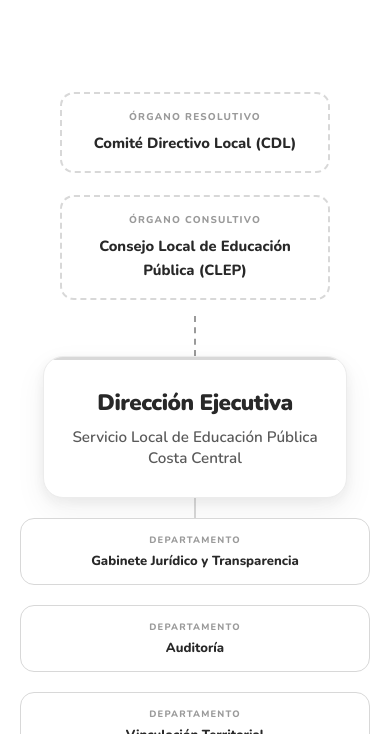
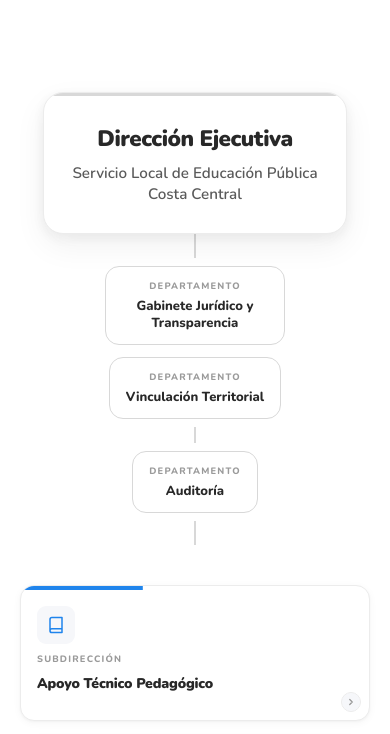
Before and after one commit to tomgc/organigrama, a plain HTML site: page index.html in a window 390 px wide. Shown: the part 110-844 px from the top of the page. Drawn offline with nearby package versions, Linux system fonts and the light colour scheme.

Commit message:
Update styles and structure for organizational chart
Refactor organizational chart styles and structure.

```diff
--- a/index.html
+++ b/index.html
@@ -88,57 +88,16 @@
             align-items: center;
         }
 
-        /* ── CONNECTORS ── */
+        /* ── VERTICAL CONNECTORS ── */
         .connector-v {
             width: 2px;
             height: 40px;
             background: var(--border-strong);
             flex-shrink: 0;
         }
-        .connector-v.dashed {
-            background: transparent;
-            border-left: 2.5px dashed var(--text-muted);
-            width: 0;
-        }
-        .connector-v.short { height: 20px; }
+        .connector-v.short { height: 24px; }
 
-        /* ── ADVISORY (CDL / CLEP) ── */
-        .level-advisory {
-            display: flex;
-            justify-content: center;
-            align-items: stretch;
-            gap: 22px;
-            margin-bottom: 16px;
-            flex-wrap: wrap;
-        }
-        .advisory-card {
-            background: var(--surface);
-            border: 2px dashed var(--border-strong);
-            border-radius: var(--radius-md);
-            padding: 16px 24px;
-            width: 270px;
-            text-align: center;
-            transition: .3s;
-            display: flex;
-            flex-direction: column;
-            justify-content: center;
-        }
-        .advisory-card:hover { border-color: var(--brand-blue); transform: translateY(-2px); }
-        .advisory-card .role-tag {
-            font-size: .62rem;
-            text-transform: uppercase;
-            letter-spacing: 1.2px;
-            color: var(--text-muted);
-            font-weight: 800;
-            margin-bottom: 6px;
-        }
-        .advisory-card .role-name {
-            font-size: .92rem;
-            font-weight: 800;
-            color: var(--text-primary);
-        }
-
-        /* ── DIRECTOR ── */
+        /* ── DIRECTOR CARD ── */
         .director-card {
             position: relative;
             background: var(--surface);
@@ -173,60 +132,102 @@
             line-height: 1.4;
         }
 
-        /* ── FOUR DIRECT BRANCHES ── */
-        .level-direct {
-            display: grid;
-            grid-template-columns: 150px 150px 150px 1fr;
+        /* ── MIDDLE SECTION: trunk + 3 lateral departments ── */
+        /*
+         *  [Gabinete]  ──┐
+         *                │  ← center-trunk (vertical line)
+         *  [Vinculación] ─┘
+         *                    ├── [Auditoría]
+         */
+        .middle-section {
+            display: flex;
+            width: 100%;
+            max-width: 860px;
+            align-items: stretch;
+        }
+
+        /* The central vertical line */
+        .center-trunk {
+            width: 2px;
+            background: var(--border-strong);
+            flex-shrink: 0;
+        }
+
+        /* Left side: Gabinete + Vinculación */
+        .left-branch {
+            flex: 1;
+            display: flex;
+            flex-direction: column;
+            justify-content: space-evenly;
             gap: 20px;
-            width: 100%;
+            padding: 24px 0;
+        }
+
+        /* Right side: Auditoría */
+        .right-branch {
+            flex: 1;
+            display: flex;
+            flex-direction: column;
+            justify-content: center;
+            padding: 24px 0;
+        }
+
+        /* Wrapper for each dep card, draws the horizontal arm to the trunk */
+        .left-branch .dep-item {
             position: relative;
-            padding-top: 40px;
-            align-items: start;
+            display: flex;
+            justify-content: flex-end;
+            padding-right: 36px; /* space for horizontal arm */
         }
-        .level-direct::before {
+        .left-branch .dep-item::after {
             content: "";
             position: absolute;
-            top: 0; left: 0; right: 0;
-            height: 2px;
+            right: 0; top: 50%;
+            width: 36px; height: 2px;
             background: var(--border-strong);
+            transform: translateY(-50%);
         }
 
-        .direct-item {
+        .right-branch .dep-item {
             position: relative;
             display: flex;
-            flex-direction: column;
-            align-items: center;
+            justify-content: flex-start;
+            padding-left: 36px;
         }
-        .direct-item::before {
+        .right-branch .dep-item::before {
             content: "";
             position: absolute;
-            top: -40px; left: 50%;
-            width: 2px; height: 40px;
+            left: 0; top: 50%;
+            width: 36px; height: 2px;
             background: var(--border-strong);
-            transform: translateX(-50%);
+            transform: translateY(-50%);
         }
-        .direct-item.subdir-item { align-items: stretch; }
 
-        /* ── DEP CARDS (Gabinete, Auditoría, Vinculación) ── */
+        /* Department card */
         .dep-card {
             background: var(--surface);
             border: 1px solid var(--border-strong);
             border-radius: var(--radius-md);
-            padding: 14px 12px;
+            padding: 12px 16px;
             text-align: center;
+            max-width: 210px;
             transition: .3s;
-            width: 100%;
         }
-        .dep-card:hover { transform: translateY(-2px); box-shadow: var(--shadow-sm); border-color: var(--brand-dark); }
-        .dep-card .dep-tag {
+        .dep-card:hover {
+            border-color: var(--brand-dark);
+            box-shadow: var(--shadow-sm);
+        }
+        .left-branch .dep-card:hover  { transform: translateX(-2px); }
+        .right-branch .dep-card:hover { transform: translateX(2px); }
+        .dep-tag {
             font-size: .58rem;
             text-transform: uppercase;
             letter-spacing: 1.2px;
             color: var(--text-muted);
             font-weight: 800;
-            margin-bottom: 5px;
+            margin-bottom: 4px;
         }
-        .dep-card .dep-name {
+        .dep-name {
             font-size: .82rem;
             font-weight: 800;
             color: var(--text-primary);
@@ -242,6 +243,7 @@
             position: relative;
             width: 100%;
         }
+        /* Horizontal bar connecting all 5 subdirecciones */
         .subdir-grid::before {
             content: "";
             position: absolute;
@@ -258,6 +260,7 @@
             position: relative;
             --card-accent: var(--brand-blue);
         }
+        /* Vertical drop from horizontal bar to each subdir card */
         .subdir-col::before {
             content: "";
             position: absolute;
@@ -326,13 +329,6 @@
             letter-spacing: -.2px;
             margin: 0;
         }
-        .subdir-desc {
-            font-size: .74rem;
-            color: var(--text-secondary);
-            line-height: 1.5;
-            font-weight: 500;
-            margin: 2px 0 0;
-        }
 
         /* Toggle chevron */
         .toggle-btn {
@@ -395,27 +391,46 @@
 
         /* ── RESPONSIVE ── */
         @media (max-width: 1100px) {
-            .level-direct {
-                grid-template-columns: 1fr 1fr 1fr;
-                padding-top: 0;
+            .subdir-grid { grid-template-columns: repeat(3, 1fr); }
+            .subdir-grid::before { left: 16%; right: 16%; }
         }
-            .level-direct::before { display: none; }
-            .direct-item::before { display: none; }
-            .direct-item.subdir-item {
-                grid-column: 1 / -1;
-                margin-top: 24px;
+        @media (max-width: 860px) {
+            .middle-section {
+                flex-direction: column;
+                align-items: center;
+                max-width: 100%;
+                gap: 0;
             }
-            .subdir-grid { grid-template-columns: repeat(3, 1fr); padding-top: 0; }
-            .subdir-grid::before { display: none; }
-            .subdir-col::before { display: none; }
+            .center-trunk { width: 2px; height: 16px; }
+            .left-branch, .right-branch {
+                flex-direction: row;
+                flex-wrap: wrap;
+                justify-content: center;
+                gap: 12px;
+                padding: 8px 0;
+                flex: none;
+                width: 100%;
+            }
+            .left-branch .dep-item,
+            .right-branch .dep-item {
+                padding: 0;
+                justify-content: center;
+            }
+            .left-branch .dep-item::after,
+            .right-branch .dep-item::before { display: none; }
+            .dep-card { max-width: 180px; }
         }
         @media (max-width: 720px) {
             .hero { padding: 32px 20px 24px; }
             .chart-wrap { padding: 0 20px 70px; }
-            .level-direct { grid-template-columns: 1fr; }
-            .direct-item.subdir-item { grid-column: auto; margin-top: 0; }
+            .director-card { padding: 28px 28px; }
+            .subdir-grid { grid-template-columns: 1fr 1fr; }
+            .subdir-grid::before { left: 25%; right: 25%; }
+        }
+        @media (max-width: 480px) {
             .subdir-grid { grid-template-columns: 1fr; }
-            .director-card { padding: 28px 28px; }
+            .subdir-grid::before { display: none; }
+            .subdir-col::before { display: none; }
         }
     </style>
 </head>
@@ -431,20 +446,6 @@
     <section class="chart-wrap" id="organigrama">
         <div class="org-chart">
 
-            <!-- Órganos deliberativos -->
-            <div class="level-advisory">
-                <div class="advisory-card">
-                    <div class="role-tag">Órgano resolutivo</div>
-                    <div class="role-name">Comité Directivo Local (CDL)</div>
-                </div>
-                <div class="advisory-card">
-                    <div class="role-tag">Órgano consultivo</div>
-                    <div class="role-name">Consejo Local de Educación Pública (CLEP)</div>
-                </div>
-            </div>
-
-            <div class="connector-v dashed"></div>
-
             <!-- Dirección Ejecutiva -->
             <div class="director-card">
                 <h2 class="role-title">Dirección Ejecutiva</h2>
@@ -453,35 +454,43 @@
 
             <div class="connector-v short"></div>
 
-            <!-- 4 ramas directas -->
-            <div class="level-direct">
+            <!-- 3 departamentos directos (Gabinete, Vinculación, Auditoría) -->
+            <div class="middle-section">
 
-                <!-- Rama 1 -->
-                <div class="direct-item">
+                <!-- Izquierda: Gabinete + Vinculación -->
+                <div class="left-branch">
+                    <div class="dep-item">
                         <div class="dep-card">
                             <div class="dep-tag">Departamento</div>
                             <div class="dep-name">Gabinete Jurídico y Transparencia</div>
                         </div>
                     </div>
+                    <div class="dep-item">
+                        <div class="dep-card">
+                            <div class="dep-tag">Departamento</div>
+                            <div class="dep-name">Vinculación Territorial</div>
+                        </div>
+                    </div>
+                </div>
 
-                <!-- Rama 2 -->
-                <div class="direct-item">
+                <!-- Línea vertical central -->
+                <div class="center-trunk"></div>
+
+                <!-- Derecha: Auditoría -->
+                <div class="right-branch">
+                    <div class="dep-item">
                         <div class="dep-card">
                             <div class="dep-tag">Departamento</div>
                             <div class="dep-name">Auditoría</div>
                         </div>
                     </div>
-
-                <!-- Rama 3 -->
-                <div class="direct-item">
-                    <div class="dep-card">
-                        <div class="dep-tag">Departamento</div>
-                        <div class="dep-name">Vinculación Territorial</div>
-                    </div>
                 </div>
 
-                <!-- Rama 4: 5 subdirecciones -->
-                <div class="direct-item subdir-item">
+            </div>
+
+            <div class="connector-v short"></div>
+
+            <!-- 5 subdirecciones -->
             <div class="subdir-grid" role="list">
 
                 <!-- Apoyo Técnico Pedagógico -->
@@ -583,15 +592,10 @@
 
             </div>
         </div>
-
-            </div>
-        </div>
     </section>
 
     <script>
-        // Inicializar todos los departamentos replegados
         document.querySelectorAll('.subdir-col').forEach(col => col.classList.add('collapsed'));
-        // Toggle al hacer clic en la subdirección
         document.querySelectorAll('.subdir-card').forEach(card => {
             card.addEventListener('click', () => card.closest('.subdir-col').classList.toggle('collapsed'));
         });
```
Lines whose indentation alone changed are shown as unchanged.
